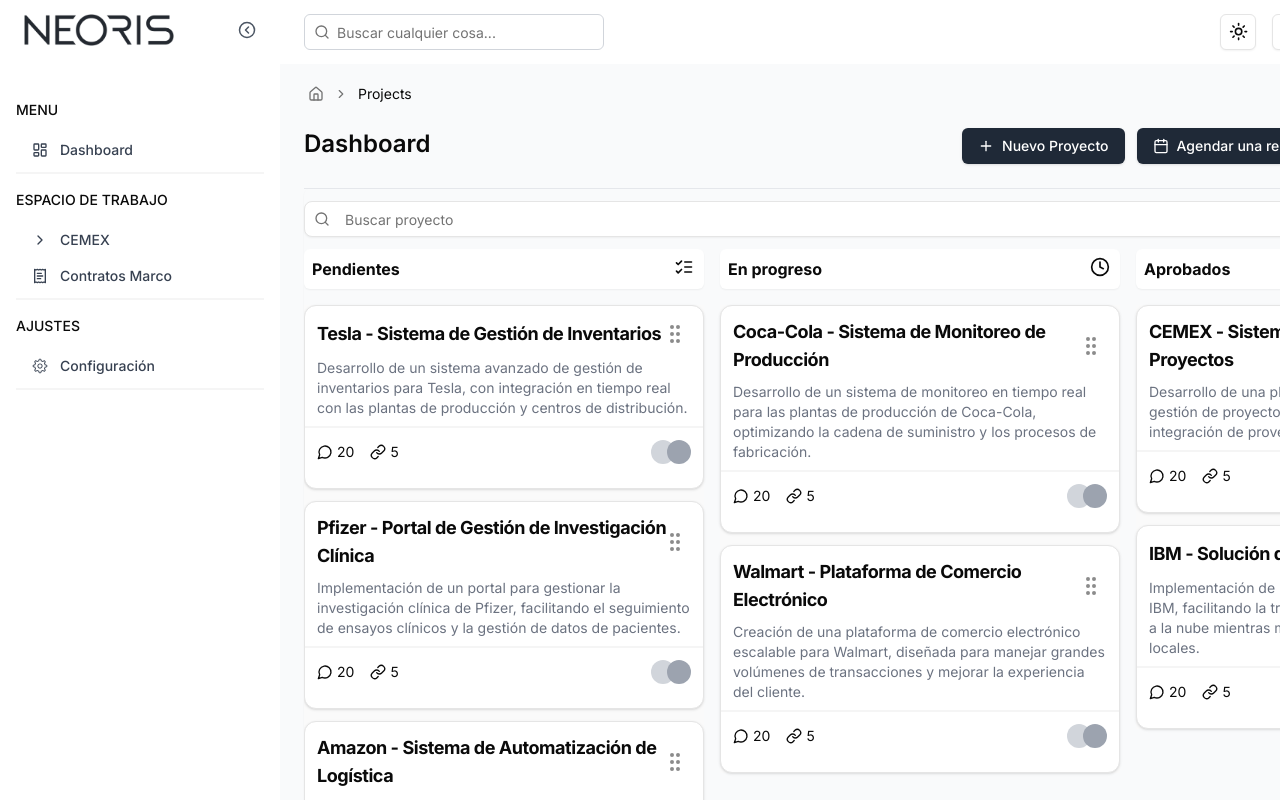
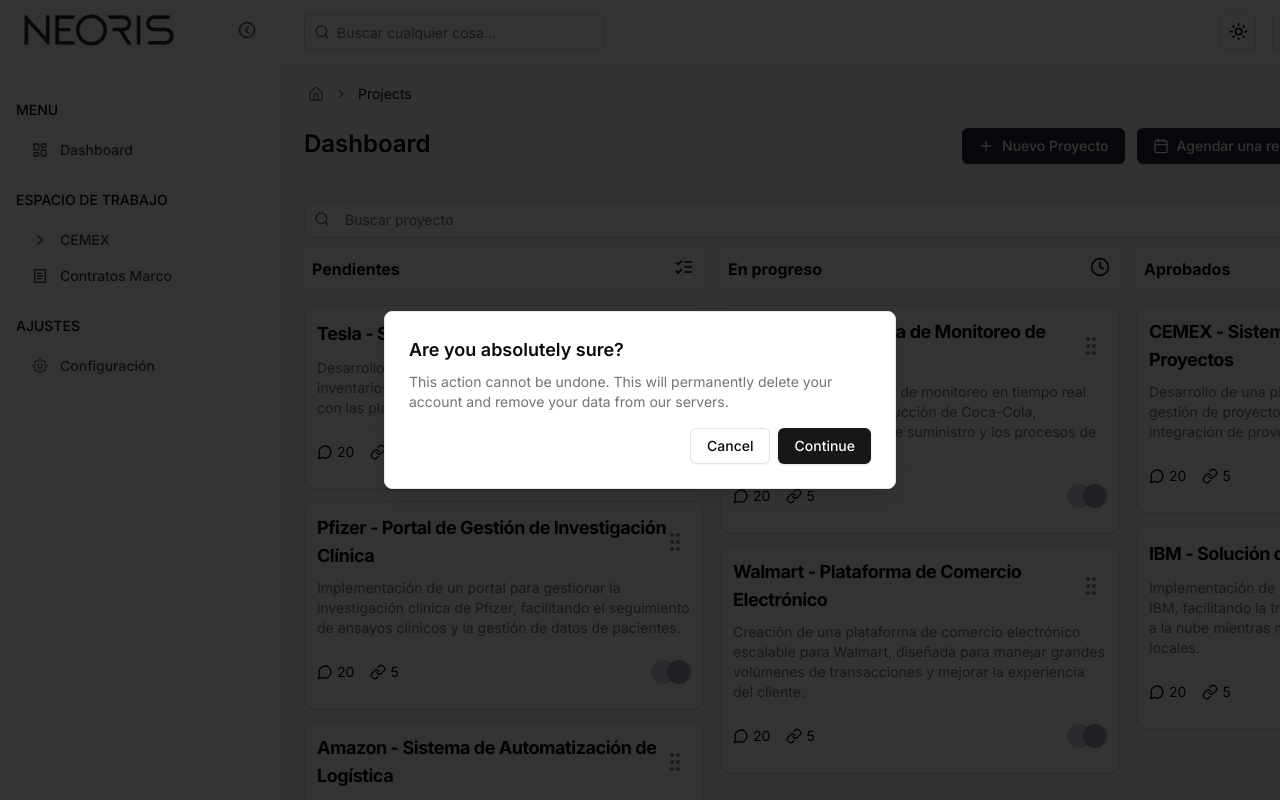
Before and after one commit to CaarloosDC/Softie, a Next.js app in the folder neo-sync/: page /projects in a window 1280 px wide. Both pictures are taken after a click on the button "Nuevo Proyecto". Shown: the top 800 px of the page. Built offline with nearby package versions, Linux system fonts and the light colour scheme.

Commit message:
Add to buttons the dynamic alerts.

```diff
--- a/neo-sync/app/(dashboard)/projects/page.tsx
+++ b/neo-sync/app/(dashboard)/projects/page.tsx
@@ -7,6 +7,7 @@
 import CustomSeparator from "@/components/custom/Overview/CustomSeparator";
 import BlueButton from "@/components/custom/BlueButton";
 import { initialProjects } from "./mockData";
+import { NewProject } from "@/components/custom/Overview/Alerts/NewProject";
 
 export default function ProjectsPage() {
   return (
@@ -14,14 +15,15 @@
       <div className="flex justify-between">
         <h1 className="text-lg font-semibold md:text-2xl">Dashboard</h1>
         <div className="flex flex-row justify-between gap-3">
-          <BlueButton
-            text="Nuevo Proyecto"
-            icon={<Plus className="h-4 w-4" />}
-          />
+          <BlueButton text="Nuevo Proyecto" icon={<Plus className="h-4 w-4" />}>
+            <NewProject />
+          </BlueButton>
           <BlueButton
             text="Agendar una reunión"
             icon={<Calendar className="h-4 w-4" />}
-          />
+          >
+            {" "}
+          </BlueButton>
           <Button
             variant="outline"
             className="bg-gray-200 text-gray-700 hover:bg-gray-300 border-gray-300 rounded-md shadow-sm"
--- a/neo-sync/components/custom/BlueButton.tsx
+++ b/neo-sync/components/custom/BlueButton.tsx
@@ -1,20 +1,26 @@
-import { Button } from "@/components/ui/button"; // Import the Button component
+import { Button } from "@/components/ui/button";
 import { ReactNode } from "react";
-
+import { AlertDialog, AlertDialogTrigger } from "@/components/ui/alert-dialog";
 interface BlueButtonProps {
   text: string;
   icon: ReactNode; // icon
+  children: ReactNode; // View to render alert
 }
 
-const BlueButton: React.FC<BlueButtonProps> = ({ text, icon }) => {
+const BlueButton: React.FC<BlueButtonProps> = ({ text, icon, children }) => {
   return (
-    <Button
-      variant="default"
-      className="bg-gray-800 hover:bg-gray-700 text-white rounded-md px-4 py-2 text-sm font-medium flex items-center"
-    >
-      {icon && <span className="mr-2">{icon}</span>} {/* Render the icon */}
-      {text} {/* Render the button text */}
-    </Button>
+    <AlertDialog>
+      <AlertDialogTrigger asChild>
+        <Button
+          variant="default"
+          className="bg-gray-800 hover:bg-gray-700 text-white rounded-md px-4 py-2 text-sm font-medium flex items-center"
+        >
+          {icon && <span className="mr-2">{icon}</span>} {/* Render icon */}
+          {text} {/* Render button text */}
+        </Button>
+      </AlertDialogTrigger>
+      {children}
+    </AlertDialog>
   );
 };
 
--- /dev/null
+++ b/neo-sync/components/custom/Overview/Alerts/NewProject.tsx
@@ -0,0 +1,27 @@
+import {
+  AlertDialogAction,
+  AlertDialogCancel,
+  AlertDialogContent,
+  AlertDialogDescription,
+  AlertDialogFooter,
+  AlertDialogHeader,
+  AlertDialogTitle,
+} from "@/components/ui/alert-dialog";
+
+export function NewProject() {
+  return (
+    <AlertDialogContent>
+      <AlertDialogHeader>
+        <AlertDialogTitle>Are you absolutely sure?</AlertDialogTitle>
+        <AlertDialogDescription>
+          This action cannot be undone. This will permanently delete your
+          account and remove your data from our servers.
+        </AlertDialogDescription>
+      </AlertDialogHeader>
+      <AlertDialogFooter>
+        <AlertDialogCancel>Cancel</AlertDialogCancel>
+        <AlertDialogAction>Continue</AlertDialogAction>
+      </AlertDialogFooter>
+    </AlertDialogContent>
+  );
+}
--- /dev/null
+++ b/neo-sync/components/ui/alert-dialog.tsx
@@ -0,0 +1,141 @@
+"use client"
+
+import * as React from "react"
+import * as AlertDialogPrimitive from "@radix-ui/react-alert-dialog"
+
+import { cn } from "@/lib/utils"
+import { buttonVariants } from "@/components/ui/button"
+
+const AlertDialog = AlertDialogPrimitive.Root
+
+const AlertDialogTrigger = AlertDialogPrimitive.Trigger
+
+const AlertDialogPortal = AlertDialogPrimitive.Portal
+
+const AlertDialogOverlay = React.forwardRef<
+  React.ElementRef<typeof AlertDialogPrimitive.Overlay>,
+  React.ComponentPropsWithoutRef<typeof AlertDialogPrimitive.Overlay>
+>(({ className, ...props }, ref) => (
+  <AlertDialogPrimitive.Overlay
+    className={cn(
+      "fixed inset-0 z-50 bg-black/80 data-[state=open]:animate-in data-[state=closed]:animate-out data-[state=closed]:fade-out-0 data-[state=open]:fade-in-0",
+      className
+    )}
+    {...props}
+    ref={ref}
+  />
+))
+AlertDialogOverlay.displayName = AlertDialogPrimitive.Overlay.displayName
+
+const AlertDialogContent = React.forwardRef<
+  React.ElementRef<typeof AlertDialogPrimitive.Content>,
+  React.ComponentPropsWithoutRef<typeof AlertDialogPrimitive.Content>
+>(({ className, ...props }, ref) => (
+  <AlertDialogPortal>
+    <AlertDialogOverlay />
+    <AlertDialogPrimitive.Content
+      ref={ref}
+      className={cn(
+        "fixed left-[50%] top-[50%] z-50 grid w-full max-w-lg translate-x-[-50%] translate-y-[-50%] gap-4 border bg-background p-6 shadow-lg duration-200 data-[state=open]:animate-in data-[state=closed]:animate-out data-[state=closed]:fade-out-0 data-[state=open]:fade-in-0 data-[state=closed]:zoom-out-95 data-[state=open]:zoom-in-95 data-[state=closed]:slide-out-to-left-1/2 data-[state=closed]:slide-out-to-top-[48%] data-[state=open]:slide-in-from-left-1/2 data-[state=open]:slide-in-from-top-[48%] sm:rounded-lg",
+        className
+      )}
+      {...props}
+    />
+  </AlertDialogPortal>
+))
+AlertDialogContent.displayName = AlertDialogPrimitive.Content.displayName
+
+const AlertDialogHeader = ({
+  className,
+  ...props
+}: React.HTMLAttributes<HTMLDivElement>) => (
+  <div
+    className={cn(
+      "flex flex-col space-y-2 text-center sm:text-left",
+      className
+    )}
+    {...props}
+  />
+)
+AlertDialogHeader.displayName = "AlertDialogHeader"
+
+const AlertDialogFooter = ({
+  className,
+  ...props
+}: React.HTMLAttributes<HTMLDivElement>) => (
+  <div
+    className={cn(
+      "flex flex-col-reverse sm:flex-row sm:justify-end sm:space-x-2",
+      className
+    )}
+    {...props}
+  />
+)
+AlertDialogFooter.displayName = "AlertDialogFooter"
+
+const AlertDialogTitle = React.forwardRef<
+  React.ElementRef<typeof AlertDialogPrimitive.Title>,
+  React.ComponentPropsWithoutRef<typeof AlertDialogPrimitive.Title>
+>(({ className, ...props }, ref) => (
+  <AlertDialogPrimitive.Title
+    ref={ref}
+    className={cn("text-lg font-semibold", className)}
+    {...props}
+  />
+))
+AlertDialogTitle.displayName = AlertDialogPrimitive.Title.displayName
+
+const AlertDialogDescription = React.forwardRef<
+  React.ElementRef<typeof AlertDialogPrimitive.Description>,
+  React.ComponentPropsWithoutRef<typeof AlertDialogPrimitive.Description>
+>(({ className, ...props }, ref) => (
+  <AlertDialogPrimitive.Description
+    ref={ref}
+    className={cn("text-sm text-muted-foreground", className)}
+    {...props}
+  />
+))
+AlertDialogDescription.displayName =
+  AlertDialogPrimitive.Description.displayName
+
+const AlertDialogAction = React.forwardRef<
+  React.ElementRef<typeof AlertDialogPrimitive.Action>,
+  React.ComponentPropsWithoutRef<typeof AlertDialogPrimitive.Action>
+>(({ className, ...props }, ref) => (
+  <AlertDialogPrimitive.Action
+    ref={ref}
+    className={cn(buttonVariants(), className)}
+    {...props}
+  />
+))
+AlertDialogAction.displayName = AlertDialogPrimitive.Action.displayName
+
+const AlertDialogCancel = React.forwardRef<
+  React.ElementRef<typeof AlertDialogPrimitive.Cancel>,
+  React.ComponentPropsWithoutRef<typeof AlertDialogPrimitive.Cancel>
+>(({ className, ...props }, ref) => (
+  <AlertDialogPrimitive.Cancel
+    ref={ref}
+    className={cn(
+      buttonVariants({ variant: "outline" }),
+      "mt-2 sm:mt-0",
+      className
+    )}
+    {...props}
+  />
+))
+AlertDialogCancel.displayName = AlertDialogPrimitive.Cancel.displayName
+
+export {
+  AlertDialog,
+  AlertDialogPortal,
+  AlertDialogOverlay,
+  AlertDialogTrigger,
+  AlertDialogContent,
+  AlertDialogHeader,
+  AlertDialogFooter,
+  AlertDialogTitle,
+  AlertDialogDescription,
+  AlertDialogAction,
+  AlertDialogCancel,
+}
--- a/neo-sync/package.json
+++ b/neo-sync/package.json
@@ -12,6 +12,7 @@
     "@dnd-kit/core": "^6.1.0",
     "@dnd-kit/sortable": "^8.0.0",
     "@prisma/client": "^5.19.1",
+    "@radix-ui/react-alert-dialog": "^1.1.2",
     "@radix-ui/react-dialog": "^1.1.1",
     "@radix-ui/react-dropdown-menu": "^2.1.1",
     "@radix-ui/react-icons": "^1.3.0",
```
Also changed, not shown: neo-sync/app/(dashboard)/projects/[idProject]/page.tsx (+9 -3 lines), 1 other file (tests, documents, lock files or other folders).
